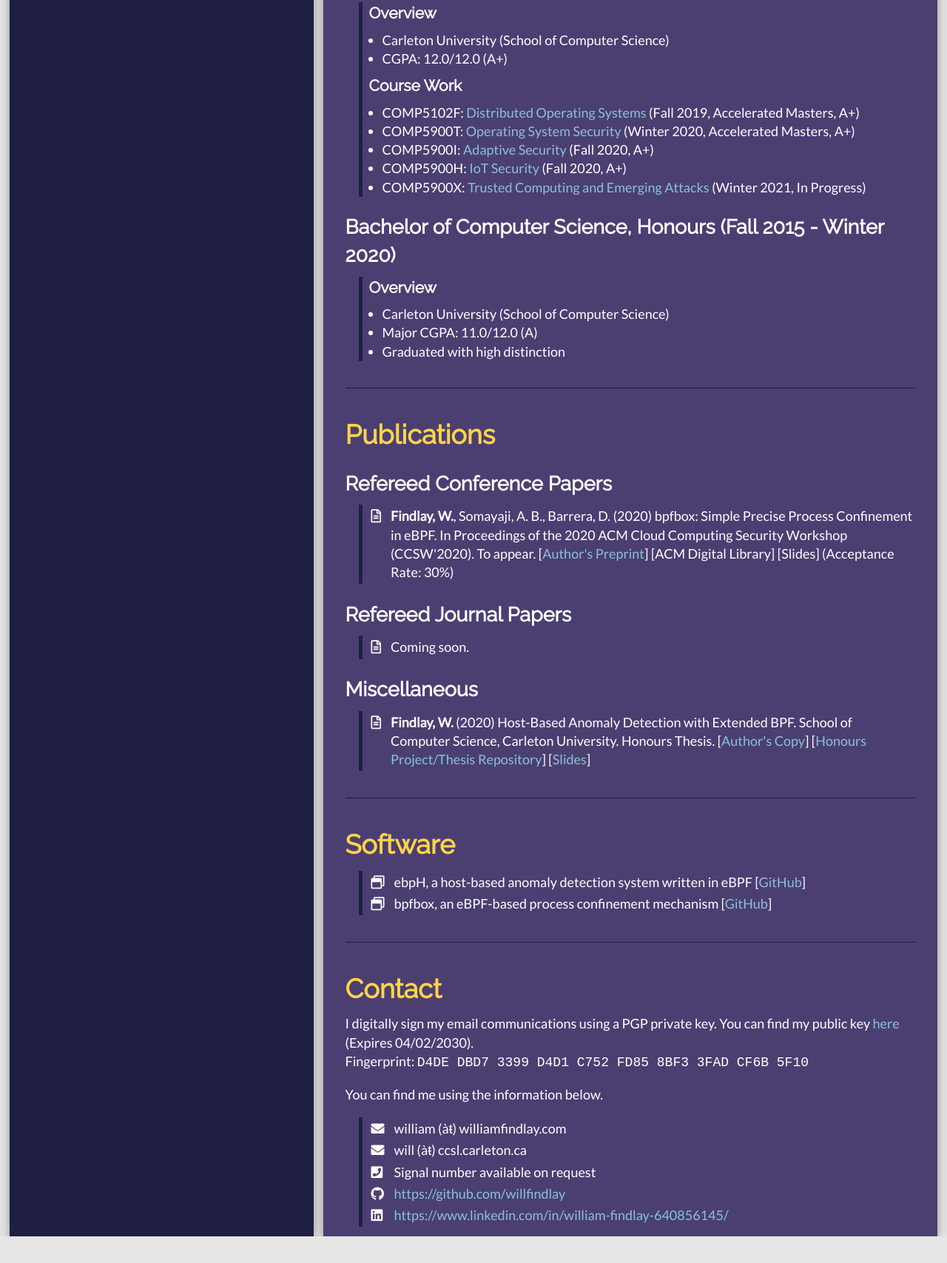
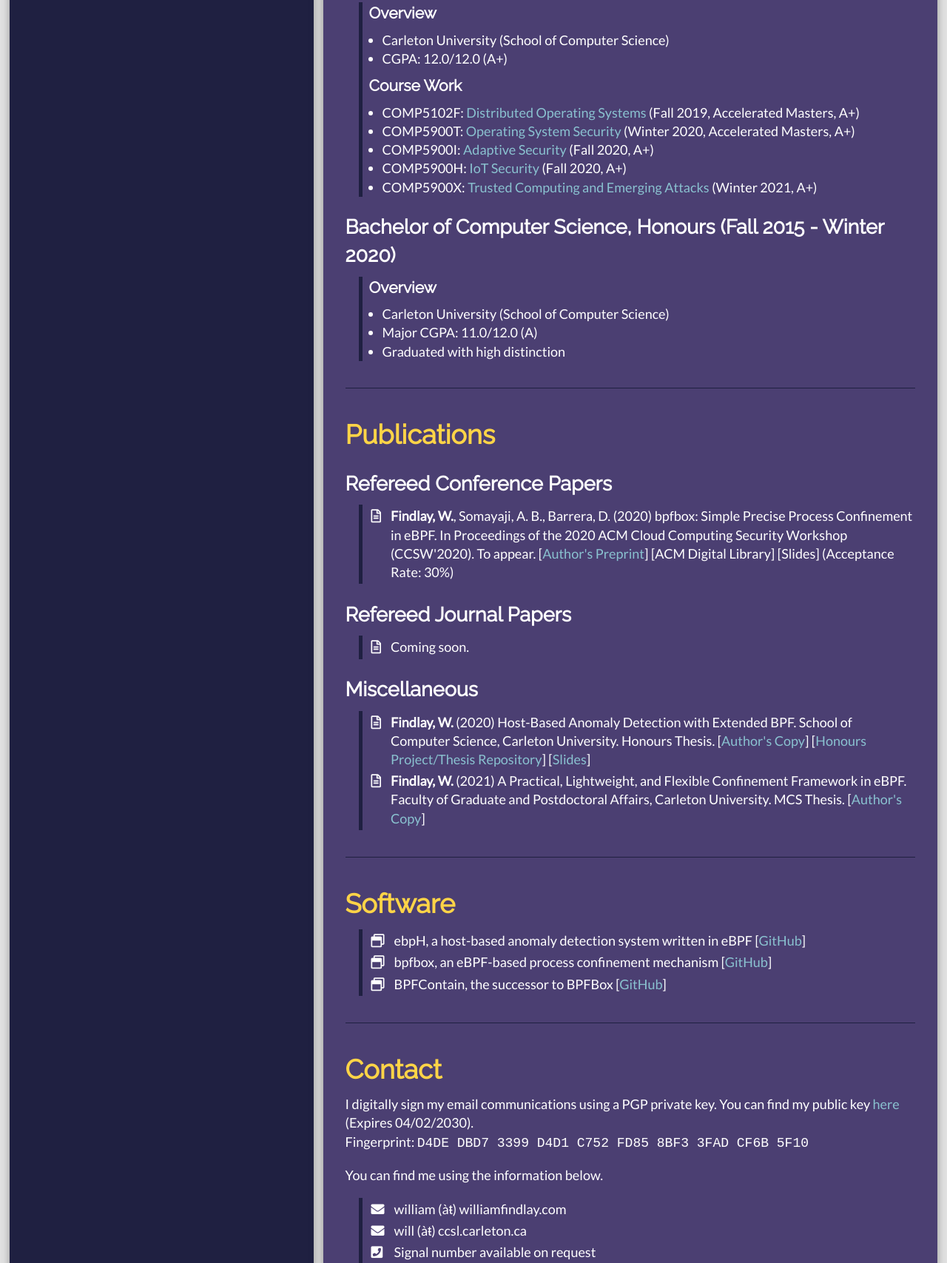
Before and after one commit to willfindlay/academic-homepage, a plain HTML site: page site/index.html in a window 1280 px wide. Shown: the part 906-2613 px from the top of the page at 74% size. Before the commit the page ends 2577 px from the top, so only its background shows below. Drawn offline with Linux system fonts and the light colour scheme.

Commit message:
Update personal site

```diff
--- a/site/index.html
+++ b/site/index.html
@@ -50,7 +50,7 @@
         and a security researcher in the
         <a href="https://www.cisl.carleton.ca/people.html" target="_blank">Carleton Internet Security Lab (CISL)</a> research group.
         I am currently being co-advised by <a href="http://people.scs.carleton.ca/~soma/" target="_blank">Dr. Anil Somayaji</a> and <a href="https://dbarrera.xyz/" target="_blank">Dr. David Barrera</a>.
-        You can find <a href="resume/resume.pdf" target="_blank">my r&eacute;sum&eacute; here</a>.
+        You can find <a href="resume/cv/cv.pdf" target="_blank">my CV here</a>.
         My research interests include:
         <ul>
           <li>Adaptive Security</li>
@@ -93,7 +93,7 @@
           <li>COMP5900T: <a href="https://dbarrera.xyz/teaching/comp5900t-w20" target="_blank">Operating System Security</a> (Winter 2020, Accelerated Masters, A+)</li>
           <li>COMP5900I: <a href="https://homeostasis.scs.carleton.ca/wiki/index.php/Adaptive_Security_(Fall_2020)" target="_blank">Adaptive Security</a> (Fall 2020, A+)</li>
           <li>COMP5900H: <a href="https://people.scs.carleton.ca/~paulv/5900Hsept2020.html" target="_blank">IoT Security</a> (Fall 2020, A+)</li>
-          <li>COMP5900X: <a href="https://service.scs.carleton.ca/sites/default/files/course_outlines/outline_comp5900x-w21_0.pdf" target="_blank">Trusted Computing and Emerging Attacks</a> (Winter 2021, In Progress)</li>
+          <li>COMP5900X: <a href="https://service.scs.carleton.ca/sites/default/files/course_outlines/outline_comp5900x-w21_0.pdf" target="_blank">Trusted Computing and Emerging Attacks</a> (Winter 2021, A+)</li>
         </ul>
       </div>
 
@@ -142,6 +142,10 @@
             <td><i class="far fa-file-alt"></i></td>
             <td><b>Findlay, W.</b> (2020) Host-Based Anomaly Detection with Extended BPF. School of Computer Science, Carleton University. Honours Thesis. [<a href="written/coursework/undergrad-ebpH-thesis.pdf" target="_blank">Author's Copy</a>] [<a href="https://service.scs.carleton.ca/node/5159" target="_blank">Honours Project/Thesis Repository</a>] [<a href="written/talks/ebph-ccsl-2020.pdf" target="_blank">Slides</a>]</td>
         </tr>
+        <tr>
+            <td><i class="far fa-file-alt"></i></td>
+            <td><b>Findlay, W.</b> (2021) A Practical, Lightweight, and Flexible Confinement Framework in eBPF. Faculty of Graduate and Postdoctoral Affairs, Carleton University. MCS Thesis. [<a href="written/techreport/mcs-thesis.pdf" target="_blank">Author's Copy</a>]</td>
+        </tr>
         </table>
         </div>
       </div>
@@ -159,6 +163,10 @@
         <tr>
             <td><i class="far fa-window-restore"></i></td>
             <td>bpfbox, an eBPF-based process confinement mechanism [<a href="https://github.com/willfindlay/bpfbox" target="_blank">GitHub</a>]</td>
+        </tr>
+        <tr>
+            <td><i class="far fa-window-restore"></i></td>
+            <td>BPFContain, the successor to BPFBox [<a href="https://github.com/willfindlay/bpfcontain-rs" target="_blank">GitHub</a>]</td>
         </tr>
         <!--
         <tr>
```
Also changed, not shown: 3 other files.
